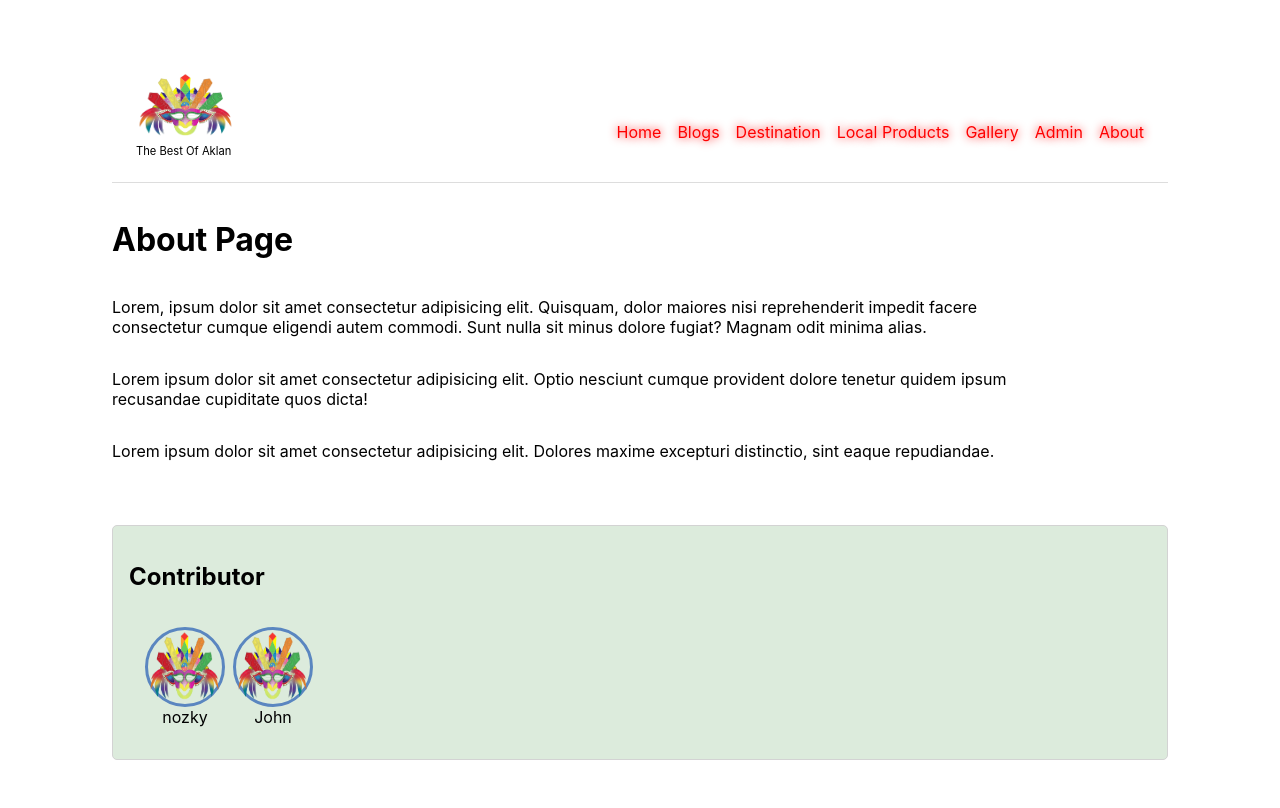
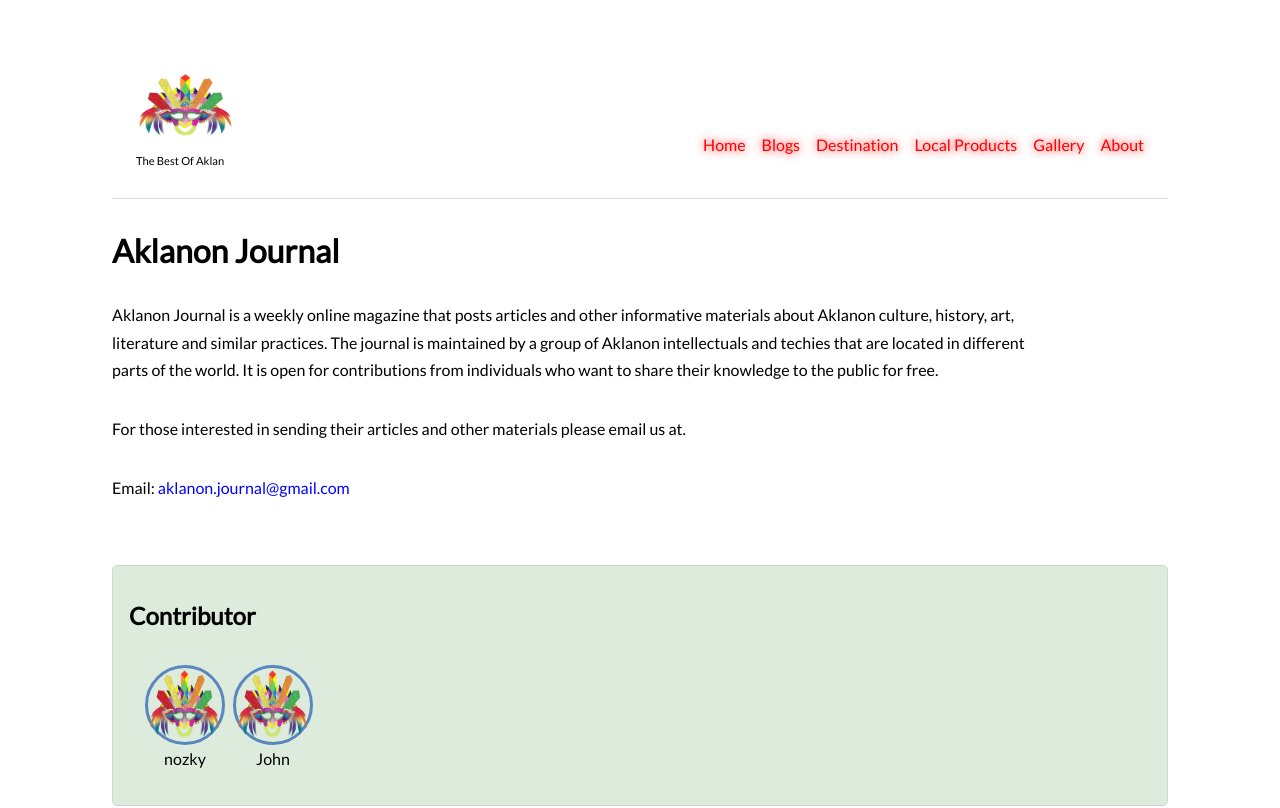
Before and after one commit to nozky/baraka-ni-kalantyaw, a Next.js app: page /about in a window 1280 px wide. Shown: the top 808 px of the page. Built offline with nearby package versions, Linux system fonts and the light colour scheme.

Commit message:
remove admin link, added some text

```diff
--- a/components/Navbar.jsx
+++ b/components/Navbar.jsx
@@ -31,7 +31,6 @@ const toggleMenus =()=>{
           <li><Link href='/destination'><a>Destination</a></Link></li>
           <li><Link href='/products'><a>Local Products</a></Link></li>
           <li><Link href='/gallery'><a>Gallery</a></Link></li>
-          <li><Link href='https://baraka-ni-kalantyaw.netlify.app/admin/'><a>Admin</a></Link></li>
           <li><Link href='/about'><a>About</a></Link></li>
           <li className={styles.exit}>Exit</li>
         </ul>
--- a/pages/about/index.jsx
+++ b/pages/about/index.jsx
@@ -3,7 +3,7 @@ import Contributor from '../../components/Contributor'
 import styles from '../../styles/about.module.css'
 
 
-const Index = ({contributor}) => {
+const About = ({contributor}) => {
   const [people, setPeople] = useState(null)
 
   useEffect(()=>{
@@ -15,10 +15,16 @@ const Index = ({contributor}) => {
     <div className={ styles.about_container }>
 
       <div className={ styles.about }>
-        <h1>About Page</h1>
-        <p>Lorem, ipsum dolor sit amet consectetur adipisicing elit. Quisquam, dolor maiores nisi reprehenderit impedit facere consectetur cumque eligendi autem commodi. Sunt nulla sit minus dolore fugiat? Magnam odit minima alias.</p>
-        <p>Lorem ipsum dolor sit amet consectetur adipisicing elit. Optio nesciunt cumque provident dolore tenetur quidem ipsum recusandae cupiditate quos dicta!</p>
-        <p>Lorem ipsum dolor sit amet consectetur adipisicing elit. Dolores maxime excepturi distinctio, sint eaque repudiandae.</p>
+        <h1>Aklanon Journal</h1>
+        <p>
+          Aklanon Journal is a weekly online magazine that posts articles and other informative materials about Aklanon culture, history, art, literature and similar practices. The journal is maintained by a group of Aklanon intellectuals and techies that are located in different parts of the world. It is open for contributions from individuals who want to share their knowledge to the public for free.
+        </p>
+        <p>
+          For those interested in sending their articles and other materials please email us at.
+        </p>
+        <p>
+          <a href="mailto:aklanon.journal@gmail.com">Email: <span className={styles.email}>aklanon.journal@gmail.com</span></a>
+        </p>
       </div>
 
       <div className={ styles.contributor_container}>
@@ -40,4 +46,4 @@ export const getStaticProps =(context) => {
   }
 }
 
-export default Index
+export default About
--- a/styles/about.module.css
+++ b/styles/about.module.css
@@ -1,3 +1,10 @@
+.about{
+  width: 90%;
+  display: flex;
+  flex-direction: column;
+  align-items: flex-start;
+}
+
 .about_container{
   min-height: 100vh;
 }
@@ -17,9 +24,6 @@
   gap: 0.5rem;
 }
 
-.about{
-  width: 90%;
-  display: flex;
-  flex-direction: column;
-  align-items: flex-start;
+.email{
+  color: blue;
 }
--- a/styles/globals.css
+++ b/styles/globals.css
@@ -1,3 +1,5 @@
+@import url('https://fonts.googleapis.com/css2?family=Lato:ital,wght@0,400;1,100&family=Raleway:wght@100&display=swap');
+
 :root{
   --title-clr: #a4e40f;
   --bg-clr: #ffffff;
@@ -7,12 +9,13 @@
 html,
 body {
   margin: 0;
-  font-family: -apple-system, BlinkMacSystemFont, Segoe UI, Roboto, Oxygen,
+  font-family: 'lato', -apple-system, BlinkMacSystemFont, Segoe UI, Roboto, Oxygen,
   Ubuntu, Cantarell, Fira Sans, Droid Sans, Helvetica Neue, sans-serif;
   background-color: var(--bg-clr);
   width: fit-content;
   width: 100vw;
   min-height: 100vh;
+  line-height: 1.7rem;
 
 }
 
```
Also changed, not shown: pages/index.jsx (+5 -3 lines).
